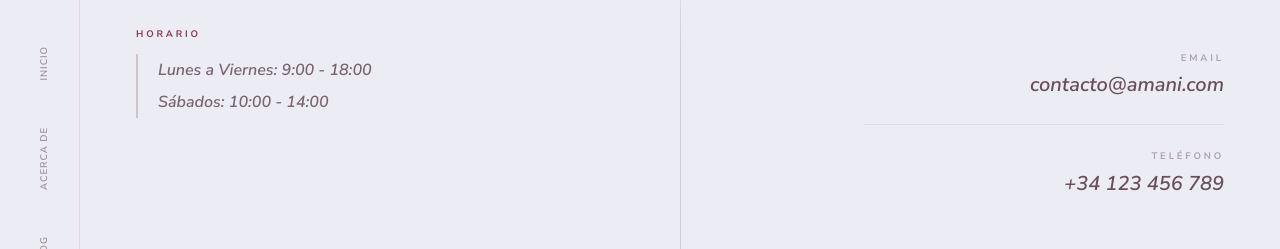
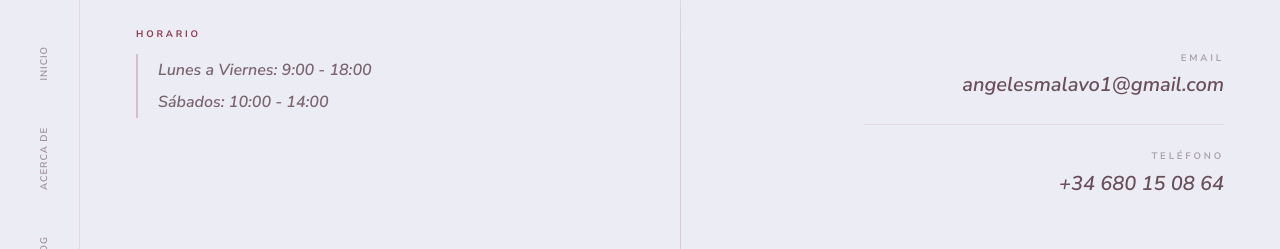
Before and after one commit to 4tucode/amani, a Vue app: page /contact in a window 1280 px wide. Shown: the part 177-426 px from the top of the page. Built offline with nearby package versions, Linux system fonts and the light colour scheme.

Commit message:
fix: actualizar email y teléfono en página de contacto
Co-Authored-By: Claude Fable 5 <noreply@anthropic.com>

```diff
--- a/src/views/ContactoView.vue
+++ b/src/views/ContactoView.vue
@@ -3,8 +3,8 @@ import { ref } from 'vue'
 import { useGsapReveal } from '../composables/useGsapReveal'
 
 const contactInfo = {
-  email: 'contacto@amani.com',
-  telefono: '+34 123 456 789',
+  email: 'angelesmalavo1@gmail.com',
+  telefono: '+34 680 15 08 64',
   horario: 'Lunes a Viernes: 9:00 - 18:00\nSábados: 10:00 - 14:00',
 }
 
```
